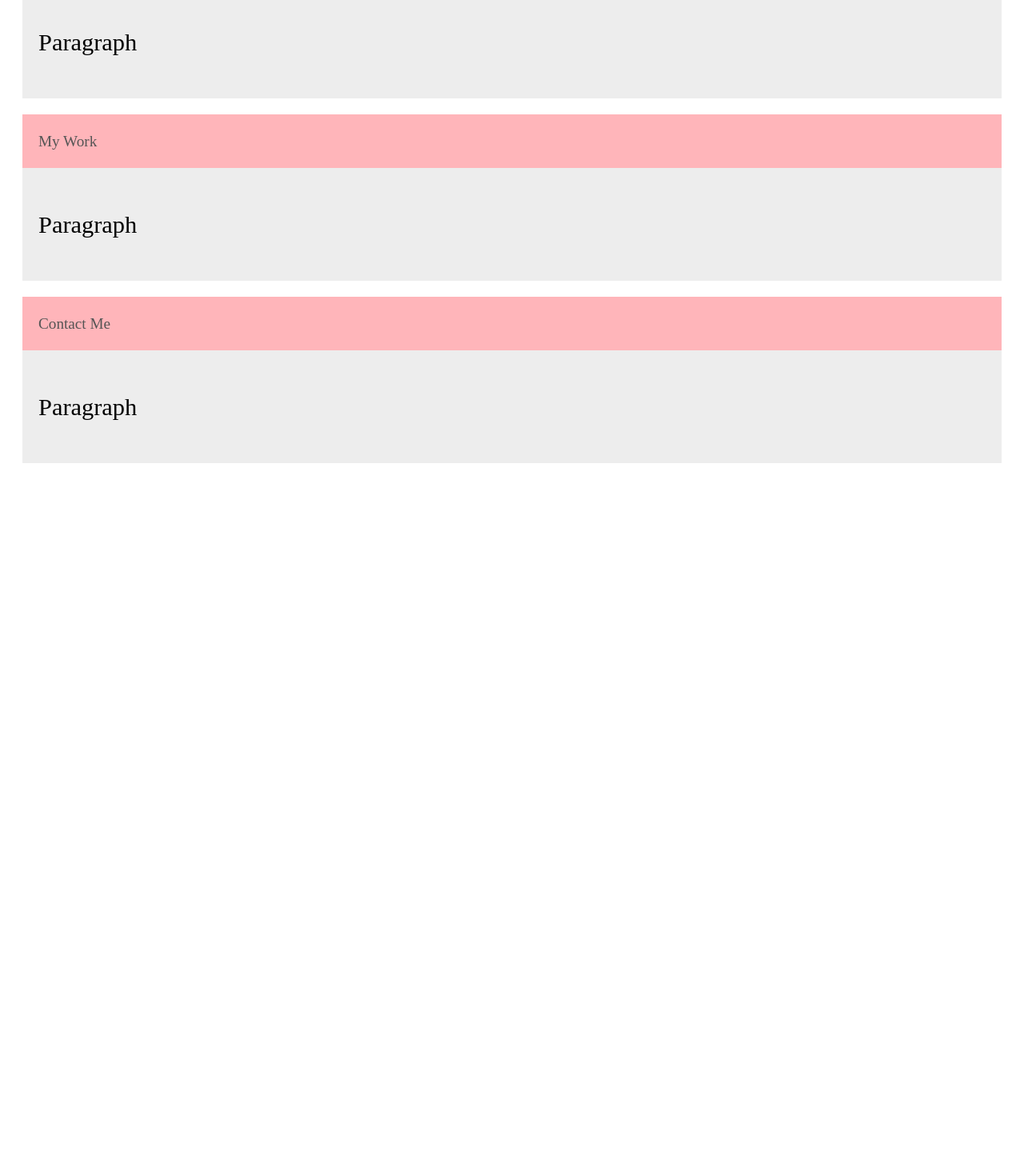
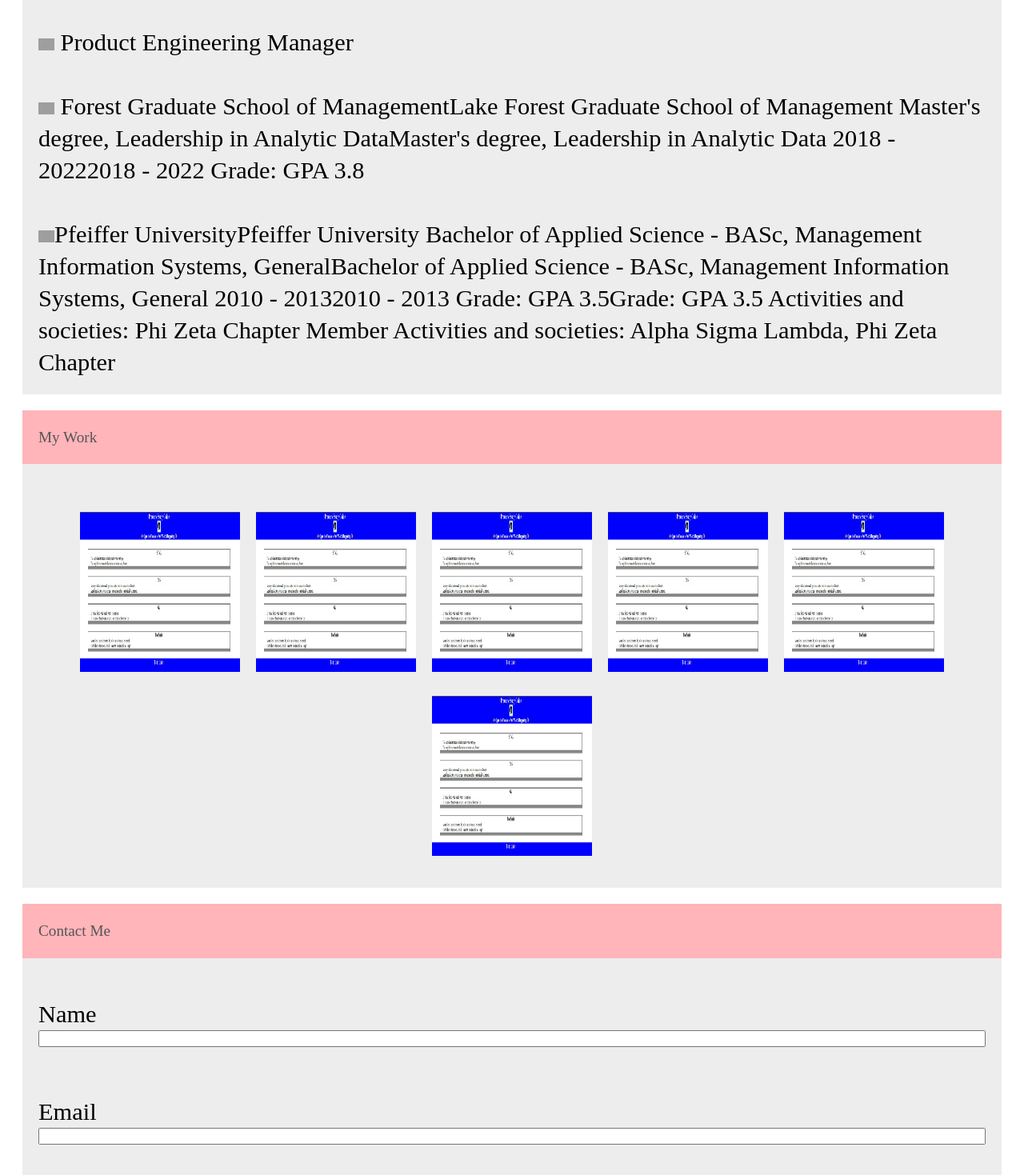
Before and after one commit to TiffanyParks/javascript_react_portfolio, a React (Create React App) app: page / in a window 1280 px wide. Shown: the part 400-1869 px from the top of the page at 80% size. Before the commit the page ends 999 px from the top, so only its background shows below. Built offline with nearby package versions, Linux system fonts and the light colour scheme; grey boxes are pictures that could not be loaded.

Commit message:
updated form, imgs, and react layout

```diff
--- a/public/index.html
+++ b/public/index.html
@@ -24,7 +24,7 @@
       work correctly both with client-side routing and a non-root public URL.
       Learn how to configure a non-root public URL by running `npm run build`.
     -->
-    <title>React App</title>
+    <title>Tiffany Parks: Portfolio Main Page</title>
   </head>
   <body>
     <noscript>You need to enable JavaScript to run this app.</noscript>
--- a/src/App.js
+++ b/src/App.js
@@ -10,7 +10,9 @@
     <Card
       id={card.id}
       name={card.name}
-      key={card.id} />
+      key={card.id}
+      content={card.content}
+      />
   ));
   return (
     <div>
--- a/src/components/Card.js
+++ b/src/components/Card.js
@@ -25,9 +25,10 @@
 function Card(props) {
   return (
     <div style={styles.card}>
-      <div id='my-work' style={styles.heading}>{props.name}</div>
+      <div style={styles.heading}>{props.name}</div>
       <div style={styles.content}>
-<p htmlFor={props.id}>Paragraph</p>
+<p htmlFor={props.id}></p>
+        {props.content}
       </div>
     </div>
   );
--- a/src/components/Header.js
+++ b/src/components/Header.js
@@ -1,6 +1,6 @@
 import React from 'react';
 // Here we are importing a CSS file as a dependency
-import '../styles/Header.css';
+// import '../styles/Header.css';
 
 function Header() {
   return (
--- /dev/null
+++ b/src/components/Project.js
@@ -0,0 +1,15 @@
+import React from 'react';
+
+function Project(props) {
+    return (
+        <div class="project-container">
+
+            <a href={props.link} target="_blank" id={props.id} class="items">
+                <img class="image-container" src={props.img} alt={props.alt} height="200" width="200" />
+            </a>
+
+        </div>
+    )
+}
+
+export default Project;
--- a/src/index.js
+++ b/src/index.js
@@ -3,10 +3,14 @@
 import App from './App';
 import '../src/styles/index.css'
 
+import About from "./pages/About"
+import Work from "./pages/Work"
+import Contact from "./pages/Contact"
+
 const DATA =[
-    {id: "card-0", name: "About Me"},
-    {id: "card-1", name: "My Work"},
-    {id: "card-2", name: "Contact Me"},
+    {id: "card-0", name: "About Me", content: <About/>},
+    {id: "card-1", name: "My Work",  content: <Work/>},
+    {id: "card-2", name: "Contact Me", content: <Contact/>},
 ];
-console.log(DATA)
+// console.log(DATA)
 ReactDOM.render(<App cards={DATA}/>, document.getElementById('root'));
--- /dev/null
+++ b/src/pages/About.js
@@ -0,0 +1,38 @@
+import React from 'react';
+
+function About() {
+    return (
+        <div>
+            <div class="sub-conatainer-1">
+                <img
+                    src="https://media.licdn.com/dms/image/C560BAQGeCPin8jl-nA/company-logo_100_100/0/1600460945136?e=1691020800&v=beta&t=ACT5d3FtH-gCYPSXWI1AbAiNOPrwk5CLDHpGXPV7qX8"
+                    length="20" width="20" class="sub-container-2" /> Product Engineering Manager
+                <br />
+                <br />
+
+                <img
+                    src="https://media.licdn.com/dms/image/C4D0BAQHAVFWZ_wcHWA/company-logo_100_100/0/1519856272591?e=1691020800&v=beta&t=v3Y4Lw31iz3D99_zbqYSFFCCSR9DOZ6cOhcpMUCKzjs"
+                    length="20" width="20" class="sub-container-2" /> Forest Graduate School of ManagementLake Forest Graduate
+                School of Management
+                Master's degree, Leadership in Analytic DataMaster's degree, Leadership in Analytic Data
+                2018 - 20222018 - 2022
+                Grade: GPA 3.8
+
+                <br />
+                <br />
+                <img
+                    src="https://media.licdn.com/dms/image/C4D0BAQHbQlM3aoqpmQ/company-logo_100_100/0/1649171103326?e=1691020800&v=beta&t=yxj1QzQE7ItD6kkYa0TN8gXYnMLb7YXjFr6MmyBpOT4"
+                    length="20" width="20" class="" />
+                Pfeiffer UniversityPfeiffer University
+                Bachelor of Applied Science - BASc, Management Information Systems, GeneralBachelor of Applied Science -
+                BASc, Management Information Systems, General
+                2010 - 20132010 - 2013
+                Grade: GPA 3.5Grade: GPA 3.5
+                Activities and societies: Phi Zeta Chapter Member
+                Activities and societies: Alpha Sigma Lambda, Phi Zeta Chapter
+            </div>
+        </div>
+    )
+}
+
+export default About;
--- /dev/null
+++ b/src/pages/Contact.js
@@ -0,0 +1,81 @@
+import React from 'react';
+import { useState } from 'react';
+
+function Contact () {
+
+    // state for the input
+    const [name, setName] = useState("");
+
+    // state for the text under the input
+    const [nameText, setNameText] = useState("")
+
+    function changeHandler (event) {
+        console.log(event.target.value)
+        if(event.target.name == "name") {
+            setName(event.target.value)
+        }
+
+        if(event.target.name == "email") {
+            // setName(event.target.value)
+        }
+
+        if(event.target.name == "message") {
+            // setName(event.target.value)
+        }
+
+
+    }
+
+    function blurHandler (event) {
+        if(event.target.name == "name") {
+            if(event.target.value =="") {
+                setNameText("Name cannot be empty")
+            } else {
+                setNameText("")
+            }
+        }
+
+        // if(event.target.name == "name") {
+        //     if(event.target.value =="") {
+        //         setNameText("Name cannot be empty")
+        //     } else {
+        //         setNameText("")
+        //     }
+        // }
+
+        // if(event.target.name == "name") {
+        //     if(event.target.value =="") {
+        //         setNameText("Name cannot be empty")
+        //     } else {
+        //         setNameText("")
+        //     }
+        // }
+
+
+    }
+
+    return (
+        <form class="contact-form">
+            <label>Name</label>
+            <input type='text' name="name" onChange={changeHandler} onBlur={blurHandler}/>
+
+            <p>{nameText}</p>
+
+            <label>Email</label>
+            <input type='text' name="email"  onChange={changeHandler} onBlur={blurHandler}/>
+
+            <p>Email cannot be empty</p>
+
+
+            <label>Message</label>
+            <textarea type='text' rows="5" name="message"  onChange={changeHandler} onBlur={blurHandler} />
+
+            <p>Message cannot be empty</p>
+
+
+            <button>Submit</button>
+        </form>
+    )
+}
+
+export default Contact;
--- /dev/null
+++ b/src/pages/Work.js
@@ -0,0 +1,90 @@
+import React from 'react';
+import Project from '../components/Project';
+
+import img1 from "../images/Prework Study Guide JPG.jpg"
+import img2 from "../images/Horiseon JPG.jpg"
+
+function Work() {
+    const projectData = [
+        {
+            id: 1,
+            link: "https://tiffanyparks.github.io/prework-study-guide/",
+            img: img1,
+            alt: "Prework Study Guide Screenshot"
+        },
+        {
+            id: 1,
+            link: "https://tiffanyparks.github.io/prework-study-guide/",
+            img: img1,
+            alt: "Prework Study Guide Screenshot"
+        },
+        {
+            id: 1,
+            link: "https://tiffanyparks.github.io/prework-study-guide/",
+            img: img1,
+            alt: "Prework Study Guide Screenshot"
+        },
+        {
+            id: 1,
+            link: "https://tiffanyparks.github.io/prework-study-guide/",
+            img: img1,
+            alt: "Prework Study Guide Screenshot"
+        },
+        {
+            id: 1,
+            link: "https://tiffanyparks.github.io/prework-study-guide/",
+            img: img1,
+            alt: "Prework Study Guide Screenshot"
+        },
+        {
+            id: 1,
+            link: "https://tiffanyparks.github.io/prework-study-guide/",
+            img: img1,
+            alt: "Prework Study Guide Screenshot"
+        }
+    ]
+
+    return (
+        <div class="work-container">
+            {
+                projectData.map(project => {
+                    return <Project
+                    id={project.id}
+                    link= {project.link}
+                    img={project.img}
+                    alt={project.alt}
+                />
+                })
+            }
+
+
+            {/* <a href="https://tiffanyparks.github.io/prework-study-guide/" target="_blank" id="challenge-1" class="items">
+                <img class="image-container" src={img1}
+                    alt="Prework Study Guide Screenshot" height="200" width="200" />
+            </a>
+            <a href="https://tiffanyparks.github.io/Activity-One-Repo/" target="_blank" id="challenge-2" class="items">
+                <img class="image-container" src={img2} alt="Horiseon Screenshot" height="200" width="200" />
+            </a>
+            <a href="https://sleepy-springs-52345.herokuapp.com/" target="_blank" id="challenge-3" class="items">
+                <img class="image-container"
+                    src="https://user-images.githubusercontent.com/48537443/233453531-36e0b7df-7933-4269-a721-180e2db9254c.png"
+                    alt="red and white screen shoot of a pizza app" height="200" width="200" />
+            </a>
+            <a href="https://jsuttle2.github.io/P1-animal-fan-tool/" target="_blank" id="project-1" class="items">
+                <img
+                class="image-container"
+                src="https://github.com/Jsuttle2/P1-animal-fan-tool/raw/main/Assets/IMGS/P1-animal%20fan%20tool%20SS.jpg"
+                height="200" width="200" alt=" teal colorful page with animals, links, and dropdown boxes" /></a>
+            <a href="https://tiffanyparks.github.io/API-Code-Quiz/" target="_blank" id="project-1" class="items"><img
+                class="image-container"
+                src="https://user-images.githubusercontent.com/126128634/234764769-c40404b3-b4d8-4eb6-89d9-a4ecc2b0516a.png"
+                height="200" width="200" alt="black and green picture of the layout of a gaming image with start and stop buttons" /></a>
+            <a href="https://tiffanyparks.github.io/password_generator/" target="_blank" id="project-1" class="items"><img
+                class="image-container"
+                src="https://user-images.githubusercontent.com/126128634/235008064-5d5c80c4-057d-444d-8d97-037e631abb30.png"
+                height="200" width="200" alt="white and red text box with a red generate password button with an example of a password in its display window" /></a> */}
+        </div>
+    )
+}
+
+export default Work;
--- a/src/styles/Header.css
+++ /dev/null
@@ -1,12 +0,0 @@
-.header {
-  background:#ffa3ac;
-  height: 200px;
-}
-
-.header h1 {
-  margin: 0;
-  padding-top: 75px;
-  text-align: center;
-  color: rgb(88, 88, 88);
-  font-size: 3rem;
-}
--- a/src/styles/index.css
+++ b/src/styles/index.css
@@ -42,6 +42,20 @@
     overflow: visible;
 }
 
+.header {
+    background: #ffa3ac;
+    height: 200px;
+}
+
+.header h1 {
+    margin: 0;
+    padding-top: 75px;
+    text-align: center;
+    color: rgb(88, 88, 88);
+    font-size: 3rem;
+}
+
+
 .btn {
     padding: 0.8rem 1rem 0.7rem;
     /* border: 0.2rem solid #4d4d4d; */
@@ -84,6 +98,26 @@
     white-space: nowrap;
 }
 
+.work-container {
+    display: flex;
+    flex-direction: row;
+    flex-wrap: wrap;
+    justify-content: center;
+}
+
+.project-container {
+    margin: 10px;
+}
+
+.image-container:hover {
+    transform: scale(1.2);
+}
+
+.contact-form {
+    display: flex;
+    flex-direction: column;
+}
+
 @media screen and (min-width: 620px) {
     body {
         font-size: 1.9rem;
```
Also changed, not shown: src/images/Horiseon JPG.jpg (added), src/images/Prework Study Guide JPG.jpg (added).
